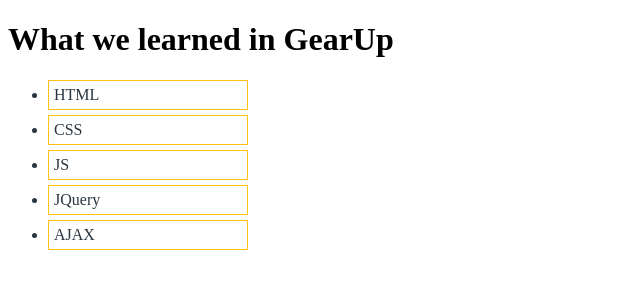
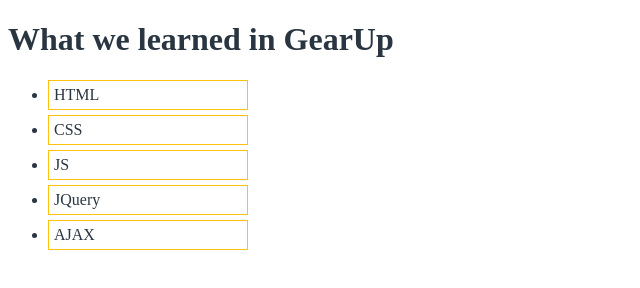
Before and after one commit to mustafaatta/GitSample, a plain HTML site: page index.html in a window 1280 px wide. Shown: the whole page, without its empty margins (0-640 px from the left). Drawn offline with Linux system fonts and the light colour scheme.

Commit message:
update style css

```diff
--- a/styles/style.css
+++ b/styles/style.css
@@ -1,5 +1,9 @@
 *{
   box-sizing: border-box;
+}
+
+h1{
+  color: #293540;
 }
 
 li{
```
